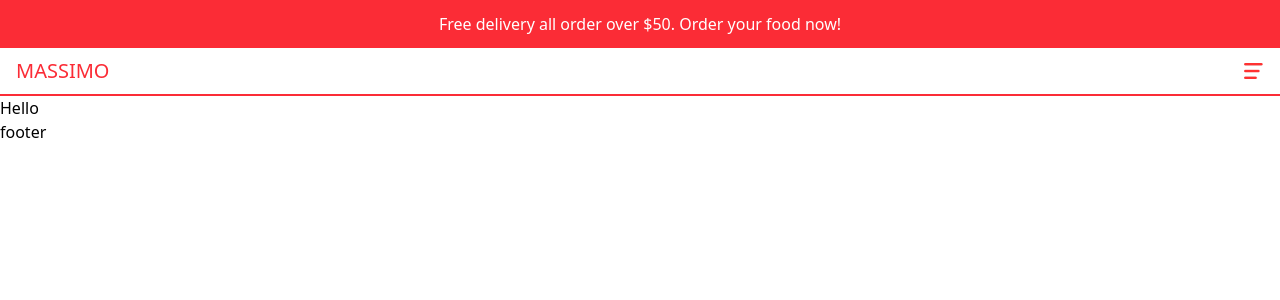
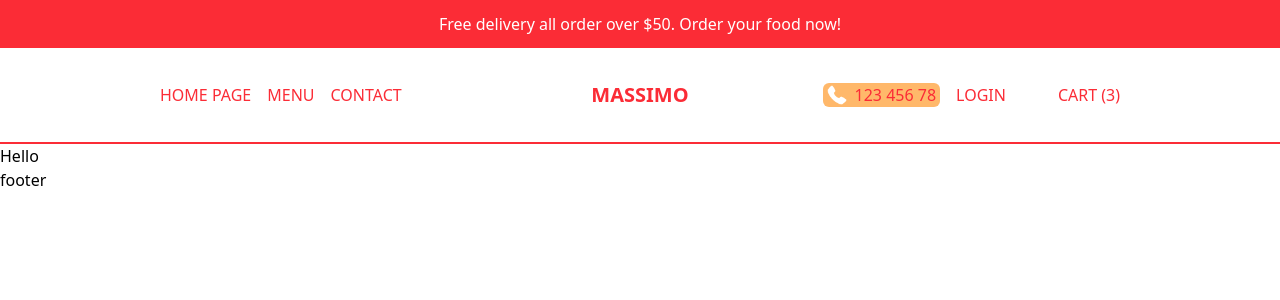
Before and after one commit to Nikhilm0017/Foodproject, a Next.js app: page / in a window 1280 px wide. Shown: the top 300 px of the page. Built offline with nearby package versions, Linux system fonts and the light colour scheme.

Commit message:
third update

```diff
--- a/app/components/Carticon.tsx
+++ b/app/components/Carticon.tsx
@@ -5,7 +5,7 @@
 function Carticon() {
   return (
     <Link href="/cart" className='flex items-center gap-4'>
-        <div className='relative w-8 h-8'>
+        <div className='relative w-8 h-8 md:w-5 md:h-3/5'>
             <Image src="/cart.png" alt="" fill/>
         </div>
         <span>Cart (3)</span>
--- a/app/components/menu.tsx
+++ b/app/components/menu.tsx
@@ -5,7 +5,7 @@
 import Carticon from './Carticon';
 
 const links = [
-  { id: 1, title: "Homepage", url: "/"},
+  { id: 1, title: "Home page", url: "/"},
   { id: 2, title: "Menu", url: "/menu"},
   { id: 3, title: "Working Hours", url: "/"},
   { id: 4, title: "Contact", url: "/"},
--- a/app/components/navbar.tsx
+++ b/app/components/navbar.tsx
@@ -1,15 +1,40 @@
 import React from 'react'
 import Menu from './menu'
 import Link from 'next/link'
+import Carticon from './Carticon'
+import Image from 'next/image'
 const navbar = () => {
+
+  const user = false
   return (
     <>
-    <div className='h-12 text-red-500 p-4 flex items-center justify-between border-b-2 border-b-red-500 uppercase'>
-      <div className='text-xl'>
+    <div className='h-12 text-red-500 p-4 flex items-center justify-between border-b-2 border-b-red-500 uppercase md:h-24 lg:px-20 xl:px-40'>
+      {/* Left links */}
+      <div className='hidden md:flex gap-4 flex-1'>
+        <Link href="/">Home Page</Link>
+        <Link href="/">Menu</Link>
+        <Link href="/">Contact</Link>
+      </div>
+      {/* LOGO */}
+      <div className='text-xl md:font-bold flex-1 md:text-center'>
         <Link href={"/"}>Massimo</Link>
       </div>
-      <div>
+      {/* MOBILE VIEW */}
+      <div className='md:hidden'>
         <Menu />
+      </div>
+      {/* Right links */}
+      <div className='hidden md:flex gap-4 items-center justify-end flex-1'>
+        <div className='md:absolute top-3 r-2 lg:static flex items-center gap-2 cursor-pointer bg-orange-300 px-1 rounded-md'>
+          <Image src="/phone.png" alt="" width={20} height={20}/>
+          <span>123 456 78</span>
+        </div>
+        {!user ? (
+          <Link href="/login">Login</Link>
+        ):(
+        <Link href="/orders">Orders</Link>
+        )}
+        <Carticon />
       </div>
     </div>
     </>
```
